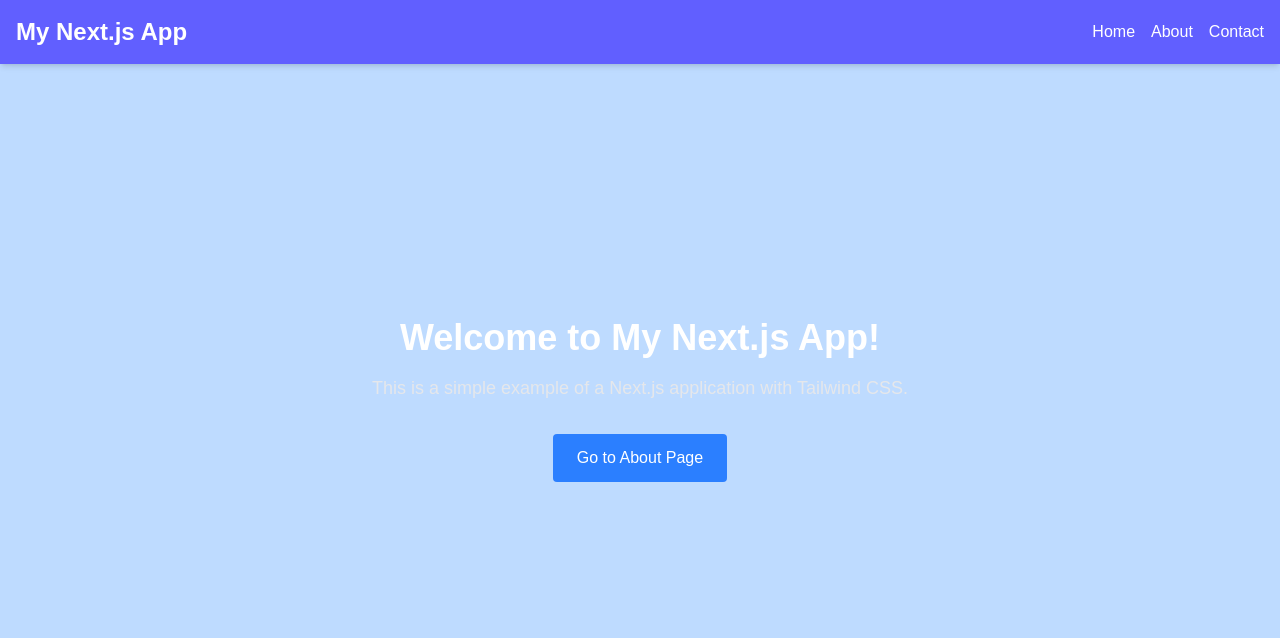
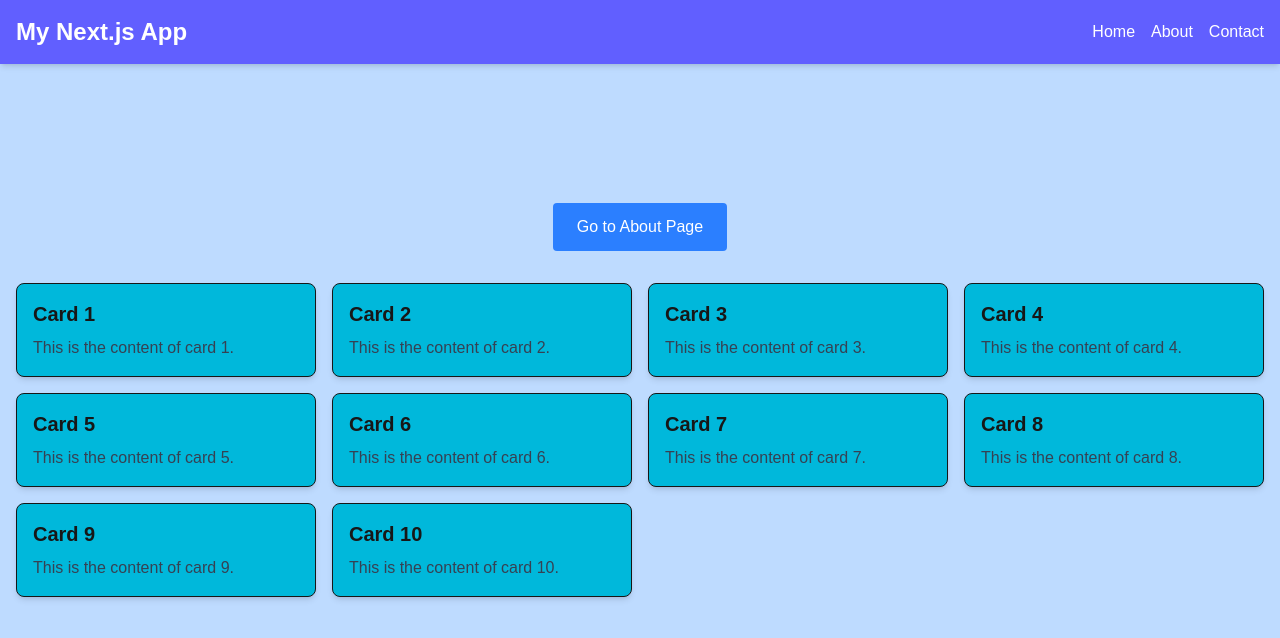
Before and after one commit to wanyamae/alx-project-0x02-setup, a Next.js app in the folder alx-project-0x02/: page / in a window 1280 px wide. Shown: the top 638 px of the page. Built offline with nearby package versions, Linux system fonts and the light colour scheme.

Commit message:
Update Header navigation links, add Card component to Home page, and create PostModal component

```diff
--- /dev/null
+++ b/alx-project-0x02/components/common/PostModal.tsx
@@ -0,0 +1,6 @@
+import {useState} from 'react';
+
+function PostModal() {
+
+
+};
--- a/alx-project-0x02/components/layout/Header.tsx
+++ b/alx-project-0x02/components/layout/Header.tsx
@@ -7,7 +7,7 @@ const Header: React.FC = () => {
                 <h1 className="text-2xl font-bold">My Next.js App</h1>
                 <nav>
                     <ul className="flex space-x-4">
-                        <li><Link href="/home" className="hover:underline">Home</Link></li>
+                        <li><Link href="/" className="hover:underline">Home</Link></li>
                         <li><Link href="/about" className="hover:underline">About</Link></li>
                         <li><Link href="/contact" className="hover:underline">Contact</Link></li>
                     </ul>
--- a/alx-project-0x02/interfaces/index.ts
+++ b/alx-project-0x02/interfaces/index.ts
@@ -2,6 +2,7 @@ export interface CardProps {
   id?: number;
   title: string;
   content: string;
+  className?: string;
 }
 
 export const cardData: CardProps[] = [
--- a/alx-project-0x02/pages/index.tsx
+++ b/alx-project-0x02/pages/index.tsx
@@ -1,15 +1,29 @@
 import Header from "@/components/layout/Header";
+import Card from "@/components/common/Card";
+import { CardProps, cardData } from "@/interfaces";
+import Link from "next/link";
 
 
 const Home: React.FC = () => {
   return (
-    <div className="flex flex-col items-center justify-center min-h-screen bg-blue-200">
+    <div className="flex flex-col justify-center min-h-screen bg-blue-200">
       <Header />
-      <h1 className="text-4xl font-bold text-white mb-4">Welcome to My Next.js App!</h1>
-      <p className="text-lg text-gray-200 mb-8">This is a simple example of a Next.js application with Tailwind CSS.</p>
-      <a href="/about" className="px-6 py-3 bg-blue-500 text-white rounded hover:bg-blue-600 transition-colors">
-        Go to About Page
-      </a>
+      <div className="flex justify-center w-full">
+        <Link href="/about" className="px-6 py-3 bg-blue-500 text-white rounded hover:bg-blue-700 transition-colors">
+          Go to About Page
+        </Link>
+      </div>
+
+     <div className="grid grid-cols-1 md:grid-cols-4 gap-4 mt-8 w-screen px-4">
+        {cardData.map((card: CardProps, idx: number) => (
+          <Card
+            key={card.id || idx}
+            title={card.title}
+            content={card.content}
+            className="w-full h-64 p-6 text-lg"
+          />
+        ))}
+     </div>
     </div>
   )
 
```
